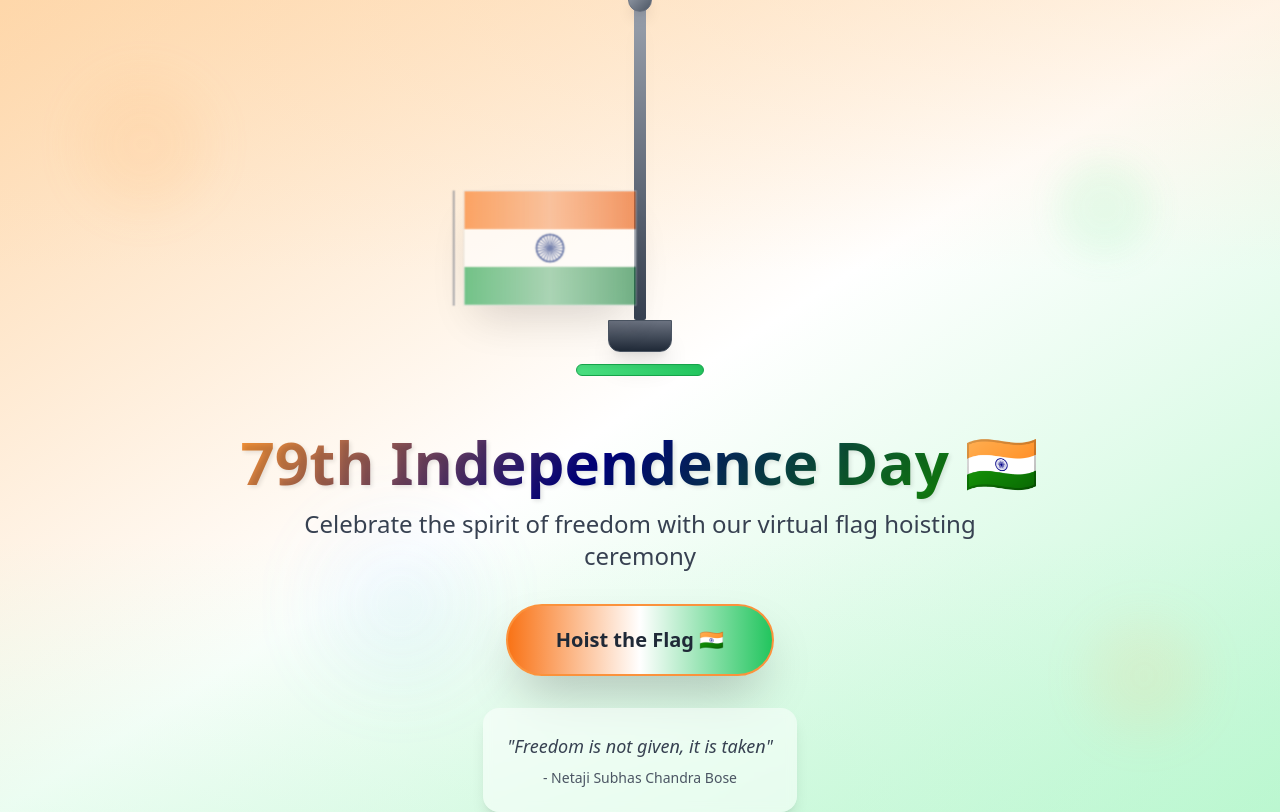
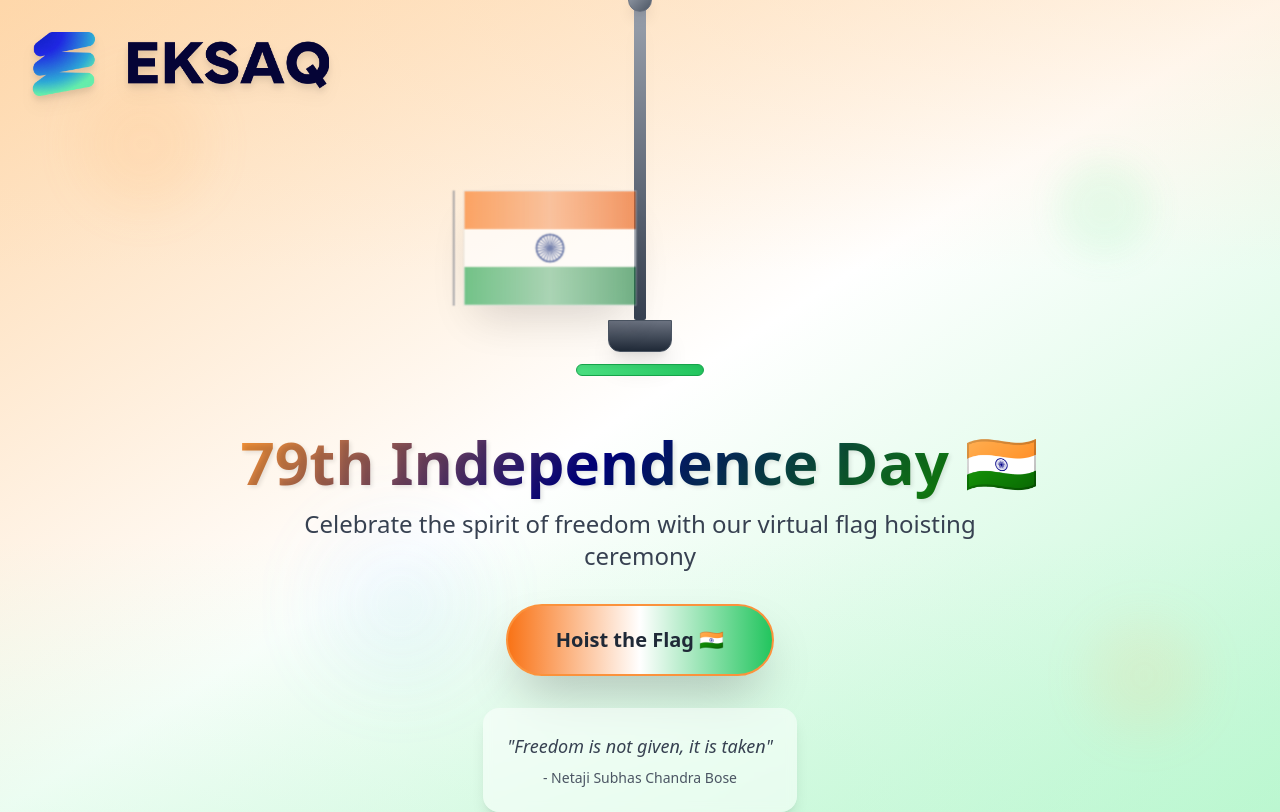
Before and after one commit to peddintimadhusudhan-blip/flag, a React (Vite) app: page / in a window 1280 px wide. Built offline with nearby package versions, Linux system fonts and the light colour scheme.

Commit message:
Add Eksaq logo to top-left

```diff
--- a/src/App.tsx
+++ b/src/App.tsx
@@ -73,6 +73,16 @@ function App() {
       </audio>
 
       {/* Anthem Notice */}
+      {/* Eksaq Logo */}
+      <div className="fixed top-8 left-8 z-50">
+        <img
+          src="/eksaqLogo.png"
+          alt="Eksaq Logo"
+          className="h-16 w-auto hover:scale-105 transition-transform duration-300 drop-shadow-lg"
+        />
+      </div>
+
+      {/* Anthem Notice */}
       {showAnthemNotice && (
         <div className="fixed top-8 right-8 z-50 bg-white/90 backdrop-blur-sm border-2 border-orange-500 rounded-xl px-8 py-4 shadow-2xl animate-pulse">
           <p className="text-orange-600 font-semibold text-center">
```
